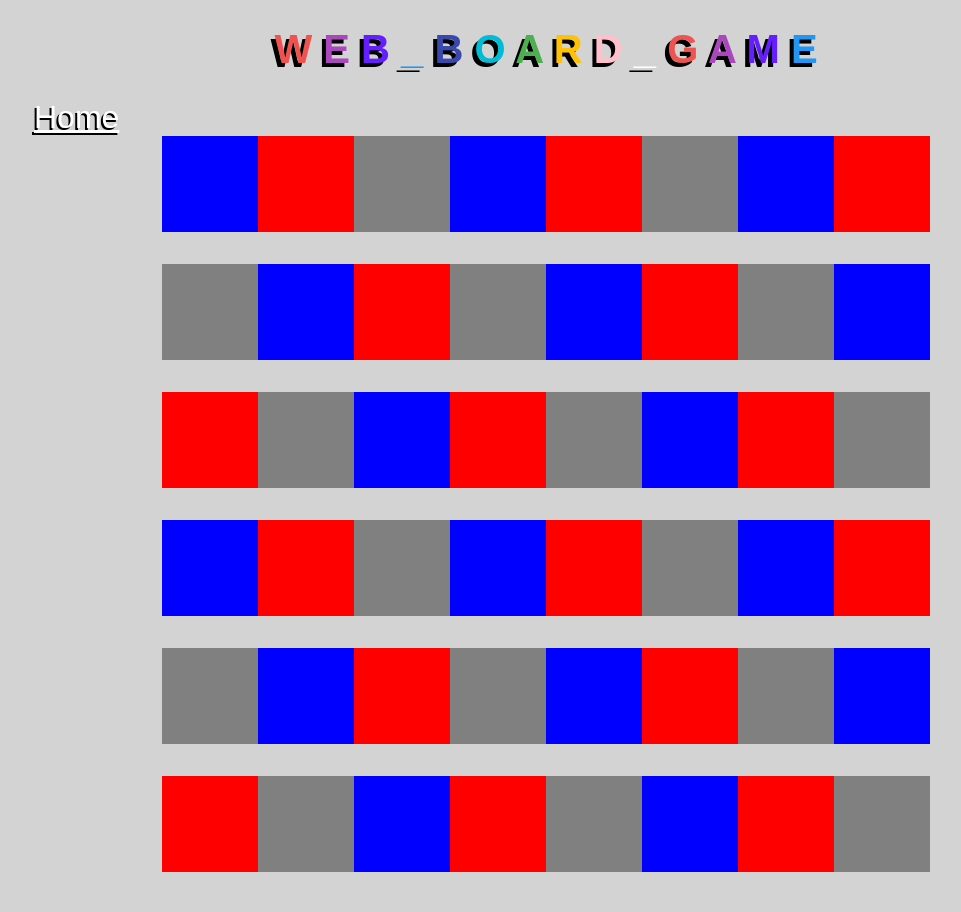
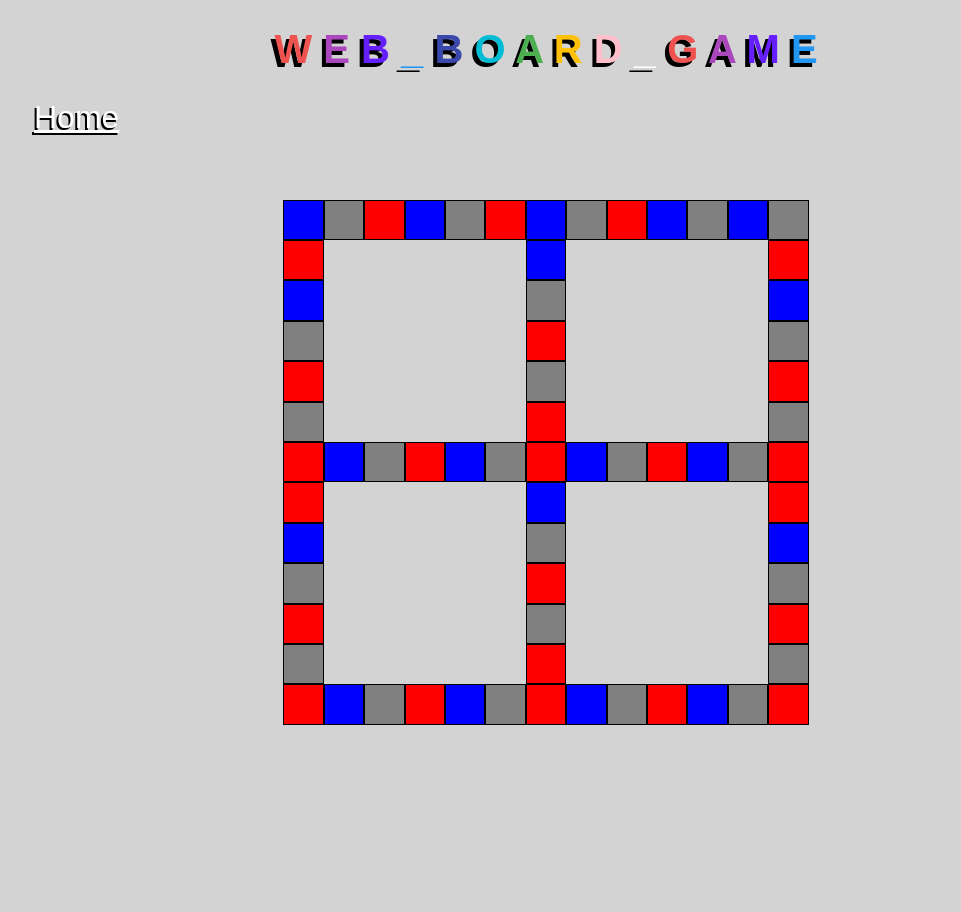
Before and after one commit to SeanDooley04/CSIS3126_Dooley, a PHP site: page /start_game.php in a window 1280 px wide. Shown: the whole page, without its empty margins (94-1055 px from the left). After the commit the page ends 725 px from the top, so only its background shows below. Run offline with PHP 8.4, Linux system fonts and the light colour scheme.

Commit message:
significantly modified the board game layout

```diff
--- a/start_game.php
+++ b/start_game.php
@@ -8,24 +8,84 @@
 
 
     .gameBoard{
-        width:60vw;
-        height: 60vw;
+
+        margin: 5vw auto;
+        display: flex;
+        justify-content: center;
+
+    }
+    .flex-container {
+        position:absolute;
+        border: 1px black;
+        display: flex;
+        flex-flow:column;
+        border-collapse: collapse;
+        width: 100%;
+        height: 100%;
+
+    }
+    .flex-box {
+        width   : 3vw;
+        height  : 3vw;
+        border  : 1px solid black;
+        color   : black;
+        display : flex;
+        align-items: center;
+        justify-content: center;
+
+    }
+    .column{
+        display: flex;
+        justify-content: space-between;
+        width:100%;
+    }
+    .row1 {
         margin: 0 auto;
         display: flex;
-        flex-wrap: wrap;
-
+        align-content: flex-start;
     }
-    .square{
-        width: 12.5%;
-        height: 12.5%;
-        float: left;
+    .row2{
         display: flex;
-        justify-content: center;
-        align-items: center;
-        position: relative;
+        flex-direction: column;
+    }
+    .row3{
+        display:flex;
+        flex-direction: column;
+        align-content: flex-start;
+    }
+    .row4{
+        display:flex;
+        flex-direction: column;
+        align-content: flex-start;
+    }
+    .row6{
+        display: flex;
+        flex-direction: column;
+    }
+    .row7{
+        display:flex;
+        flex-direction: column;
+        align-content: flex-start;
+    }
+    .row8{
+        display:flex;
+        flex-direction: column;
+        align-content: flex-start;
+    }
+    .row5{
+        margin: 0 auto;
+        display: flex;
+        flex-direction: row;
+    }
+    .row9{
+        margin: 0 auto;
+        display: flex;
+        flex-direction: row;
+    }
 
 
-    }
+
+
     .blue {
         background-color: blue;
     }
@@ -38,56 +98,105 @@
 
 </style>
     <div class="gameBoard">
-        <div class="square blue"></div>
-        <div class="square red"></div>
-        <div class="square gray"></div>
-        <div class="square blue"></div>
-        <div class="square red"></div>
-        <div class="square gray"></div>
-        <div class="square blue"></div>
-        <div class="square red"></div>
+        <class="flex-container">
+            <div class="row row1">
 
-         <div class="square gray"></div>
-         <div class="square blue"></div>
-         <div class="square red"></div>
-         <div class="square gray"></div>
-         <div class="square blue"></div>
-         <div class="square red"></div>
-         <div class="square gray"></div>
-         <div class="square blue"></div>
-         <div class="square red"></div>
-         <div class="square gray"></div>
-         <div class="square blue"></div>
-         <div class="square red"></div>
-         <div class="square gray"></div>
-         <div class="square blue"></div>
-         <div class="square red"></div>
-         <div class="square gray"></div>
-         <div class="square blue"></div>
-         <div class="square red"></div>
-         <div class="square gray"></div>
-         <div class="square blue"></div>
-         <div class="square red"></div>
-         <div class="square gray"></div>
-         <div class="square blue"></div>
-         <div class="square red"></div>
-         <div class="square gray"></div>
-         <div class="square blue"></div>
-         <div class="square red"></div>
-         <div class="square gray"></div>
-         <div class="square blue"></div>
-         <div class="square red"></div>
-         <div class="square gray"></div>
-         <div class="square blue"></div>
-         <div class="square red"></div>
-         <div class="square gray"></div>
+                <div class="flex-box blue" id="space1"></div>
+                <div class="flex-box gray" id="space2"></div>
+                <div class="flex-box red" id="space3"></div>
+                <div class="flex-box blue" id="space4"></div>
+                <div class="flex-box gray" id="space5"></div>
+                <div class="flex-box red" id="space6"></div>
+                <div class="flex-box blue" id="space7"></div>
+                <div class="flex-box gray" id="space8"></div>
+                <div class="flex-box red" id="space9"></div>
+                <div class="flex-box blue" id="space10"></div>
+                <div class="flex-box gray" id="space11"></div>
+                <div class="flex-box blue" id="space12"></div>
+                <div class="flex-box gray" id="space13"></div>
 
-         <div class="square blue"></div>
-         <div class="square red"></div>
-         <div class="square gray"></div>
-         <div class="square blue"></div>
-         <div class="square red"></div>
-         <div class="square gray"></div>
+
+            </div>
+            <div class="column">
+                <div class="row row2">
+                    <div class="flex-box red" id="space14"></div>
+                    <div class="flex-box blue" id="space15"></div>
+                    <div class="flex-box gray" id="space16"></div>
+                    <div class="flex-box red" id="space17"></div>
+                    <div class="flex-box gray" id="space18"></div>
+                </div>
+                <div class="row row3">
+                    <div class="flex-box blue" id="space19"></div>
+                    <div class="flex-box gray" id="space20"></div>
+                    <div class="flex-box red" id="space21"></div>
+                    <div class="flex-box gray" id="space22"></div>
+                    <div class="flex-box red" id="space23"></div>
+                </div>
+                <div class="row row 4">
+                    <div class="flex-box red" id="space24"></div>
+                    <div class="flex-box blue" id="space25"></div>
+                    <div class="flex-box gray" id="space26"></div>
+                    <div class="flex-box red" id="space27"></div>
+                    <div class="flex-box gray" id="space28"></div>
+
+                </div>
+            </div>
+            <div class="row row5">
+                <div class="flex-box red" id="space29"></div>
+                <div class="flex-box blue" id="space30"></div>
+                <div class="flex-box gray" id="space31"></div>
+                <div class="flex-box red" id="space32"></div>
+                <div class="flex-box blue" id="space33"></div>
+                <div class="flex-box gray" id="space34"></div>
+                <div class="flex-box red" id="space35"></div>
+                <div class="flex-box blue" id="space36"></div>
+                <div class="flex-box gray" id="space37"></div>
+                <div class="flex-box red" id="space38"></div>
+                <div class="flex-box blue" id="space39"></div>
+                <div class="flex-box gray" id="space40"></div>
+                <div class="flex-box red" id="space41"></div>
+            </div>
+            <div class="column">
+                <div class="row row6">
+                    <div class="flex-box red" id="space42"></div>
+                    <div class="flex-box blue" id="space43"></div>
+                    <div class="flex-box gray" id="space44"></div>
+                    <div class="flex-box red" id="space45"></div>
+                    <div class="flex-box gray" id="space46"></div>
+                </div>
+                <div class="row row7">
+                    <div class="flex-box blue" id="space47"></div>
+                    <div class="flex-box gray" id="space48"></div>
+                    <div class="flex-box red" id="space49"></div>
+                    <div class="flex-box gray" id="space50"></div>
+                    <div class="flex-box red" id="space51"></div>
+                </div>
+                <div class="row row8">
+                    <div class="flex-box red" id="space52"></div>
+                    <div class="flex-box blue" id="space53"></div>
+                    <div class="flex-box gray" id="space54"></div>
+                    <div class="flex-box red" id="space55"></div>
+                    <div class="flex-box gray" id="space56"></div>
+                </div>
+            </div>
+            <div class="row row9">
+                <div class="flex-box red" id="space57"></div>
+                <div class="flex-box blue" id="space58"></div>
+                <div class="flex-box gray" id="space59"></div>
+                <div class="flex-box red" id="space60"></div>
+                <div class="flex-box blue" id="space61"></div>
+                <div class="flex-box gray" id="space62"></div>
+                <div class="flex-box red" id="space63"></div>
+                <div class="flex-box blue" id="space64"></div>
+                <div class="flex-box gray" id="space65"></div>
+                <div class="flex-box red" id="space66"></div>
+                <div class="flex-box blue" id="space67"></div>
+                <div class="flex-box gray" id="space68"></div>
+                <div class="flex-box red" id="space69"></div>
+            </div>
+
+        </div>
+
 
     </div>
 <?php
```
